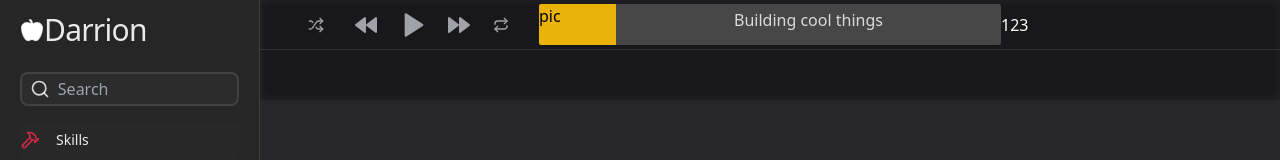
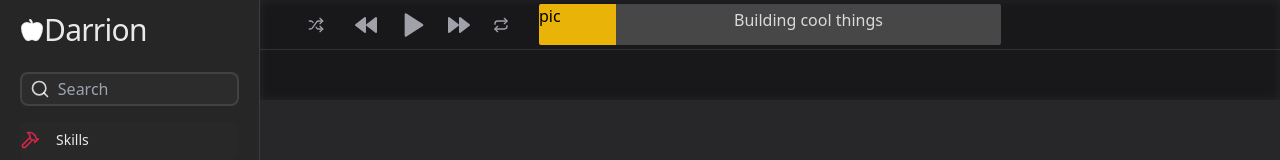
Before and after one commit to darriondumlao/portfolio, a Next.js app: page / in a window 1280 px wide. Shown: the top 160 px of the page. Built offline with nearby package versions, Linux system fonts and the light colour scheme.

Commit message:
commented out divs for testing

```diff
--- a/src/components/TopBar.tsx
+++ b/src/components/TopBar.tsx
@@ -30,9 +30,9 @@ const TopBar = () => {
 				</div>
 			</div>
 			<div className='w-3/12 flex h-full items-center text-white'>
-				<div>1</div>
+				{/* <div>1</div>
 				<div>2</div>
-				<div>3</div>
+				<div>3</div> */}
 			</div>
 		</div>
 	)
```
